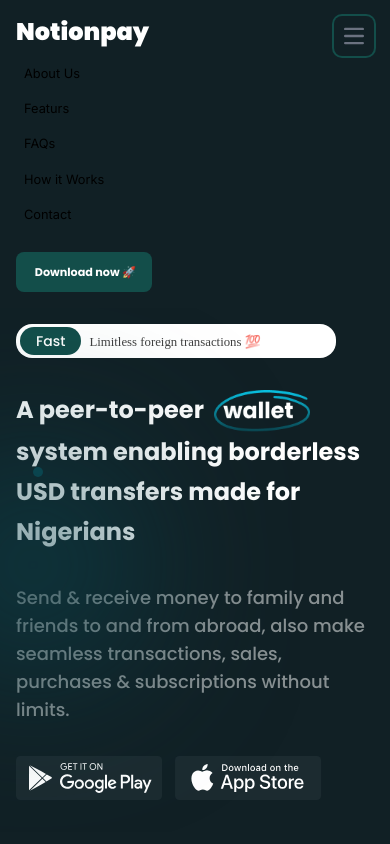
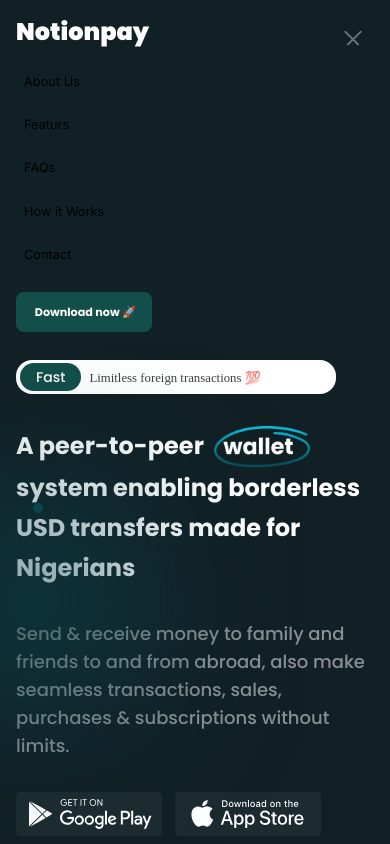
Before and after one commit to olaemma-ui/NotionPay, a Next.js app: page / in a window 390 px wide. Both pictures are taken after a click on the button "Open main menu". Shown: the top 844 px of the page. Built offline with nearby package versions, Linux system fonts and the light colour scheme; a web font is replaced by a local one.

Commit message:
Navbar completed

```diff
--- a/app/data/data.tsx
+++ b/app/data/data.tsx
@@ -1,5 +1,6 @@
 import { CarouselItemProps } from "../ui/components/component";
 import me from '../assets/images/Screenshot - Copy.png';
+import kenny from '../assets/images/aluko.jpeg';
 
 
 export const navLinkData = [
@@ -60,7 +61,7 @@
         id: 0,
     },
     {
-        image: me,
+        image: kenny,
         name: 'Aluko Kehinde',
         title: 'Product Designer (UI/UX) & Brand Designer',
         body: 'I\'ll recomend this application a million tims, because it\'s very much reliable and stress free',
--- a/app/ui/layout/footer.tsx
+++ b/app/ui/layout/footer.tsx
@@ -49,7 +49,7 @@
                     </div>
                 </div>
 
-                <div className="mt-3 flex flex-wrap gap-11 justify-between items-center">
+                <div className="mt-3 flex flex-wrap gap-4 justify-between items-center">
                     <Link   href={"https://www.linkedin.com/in/emmanuel-tejumola-9324851a1?utm_source=share&utm_campaign=share_via&utm_content=profile&utm_medium=android_app"}
                             className="flex gap-3 items-center">
                         <Image  alt={'Ola Emma'}
--- a/app/ui/layout/navbar.tsx
+++ b/app/ui/layout/navbar.tsx
@@ -39,9 +39,9 @@
                 <button
                     type="button"
                     onClick={() => {setIsOpen(!isOpen)}}
-                    className="inline-flex cursor-pointer items-center p-2 w-10 h-10 justify-center text-sm text-gray-500 rounded-lg md:hidden hover:bg-teal-900 focus:outline-none focus:ring-2 focus:ring-teal-900 dark:text-gray-400 dark:hover:bg-teal-900 dark:focus:ring-teal-900">
+                    className="inline-flex cursor-pointer items-center p-2 focus:outline-none w-10 h-10 justify-center text-sm text-gray-500 rounded-lg md:hidden  ">
                     <span className="sr-only">Open main menu</span>
-                    <svg
+                    {/* <svg
                         className="w-5 h-5"
                         aria-hidden="true"
                         xmlns="http://www.w3.org/2000/svg"
@@ -55,16 +55,63 @@
                         strokeWidth={2}
                         d="M1 1h15M1 7h15M1 13h15"
                         />
-                    </svg>
+                    </svg> */}
+                    <div className={""+(isOpen ? '' : 'flex flex-col')+""}>
+                        <svg
+                            className={"w-5 h transition-all "+(isOpen ? 'rotate-45' : '')+" "}
+                            aria-hidden="true"
+                            xmlns="http://www.w3.org/2000/svg"
+                            fill="none"
+                            viewBox="0 0 17 8"
+                        >
+                            <path
+                            stroke="currentColor"
+                            strokeLinecap="round"
+                            strokeLinejoin="round"
+                            strokeWidth={2}
+                            d="M1 7h15M1"
+                            />
+                        </svg>
+                        <svg
+                            className={"w-5 h transition-all "+(isOpen ? 'absolute -rotate-45 top-[2.2em] right-[2em]' : '')+" "}
+                            aria-hidden="true"
+                            xmlns="http://www.w3.org/2000/svg"
+                            fill="none"
+                            viewBox="0 0 17 8"
+                        >
+                            <path
+                            stroke="currentColor"
+                            strokeLinecap="round"
+                            strokeLinejoin="round"
+                            strokeWidth={2}
+                            d="M1 7h15M1"
+                            />
+                        </svg>
+                        <svg
+                            className={"w-5 h "+(isOpen ? 'hidden' : '')+""}
+                            aria-hidden="true"
+                            xmlns="http://www.w3.org/2000/svg"
+                            fill="none"
+                            viewBox="0 0 17 8"
+                        >
+                            <path
+                            stroke="currentColor"
+                            strokeLinecap="round"
+                            strokeLinejoin="round"
+                            strokeWidth={2}
+                            d="M1 7h15M1"
+                            />
+                        </svg>
+                    </div>
                 </button>
             </div>
 
-            <div className={`md:hidden  ${isOpen ? 'flex' : 'hidden'} flex-col transition-all`}>
+            <div className={`md:hidden  ${isOpen ? 'flex h-[17em]' : 'invisible absolute -z-99 h-0'} flex-col transition-[height]`}>
 
-                    <div className="flex w-full flex-col mx- justify-around">
+                    <div className={"flex w-full flex-col mx- justify-around "+(isOpen ? '' : 'hidden')+""}>
                         {
                             navLinkData.map((e) => <Link
-                                className="decoration-0 text-[.8em] p-2 px-2 cursor-pointer hover:bg-teal-800 hover:bg-opacity-30 transition-all"
+                                className="decoration-0 text-[.8em] p-2 px-2 cursor-pointer hover:bg-teal-800 hover:bg-opacity-30 transition-all mt-2"
                                 key={e.text}
                                 href={e.to}>
                                 {e.text}
```
Also changed, not shown: app/ui/components/svg_components.tsx (+10 -1 lines).
